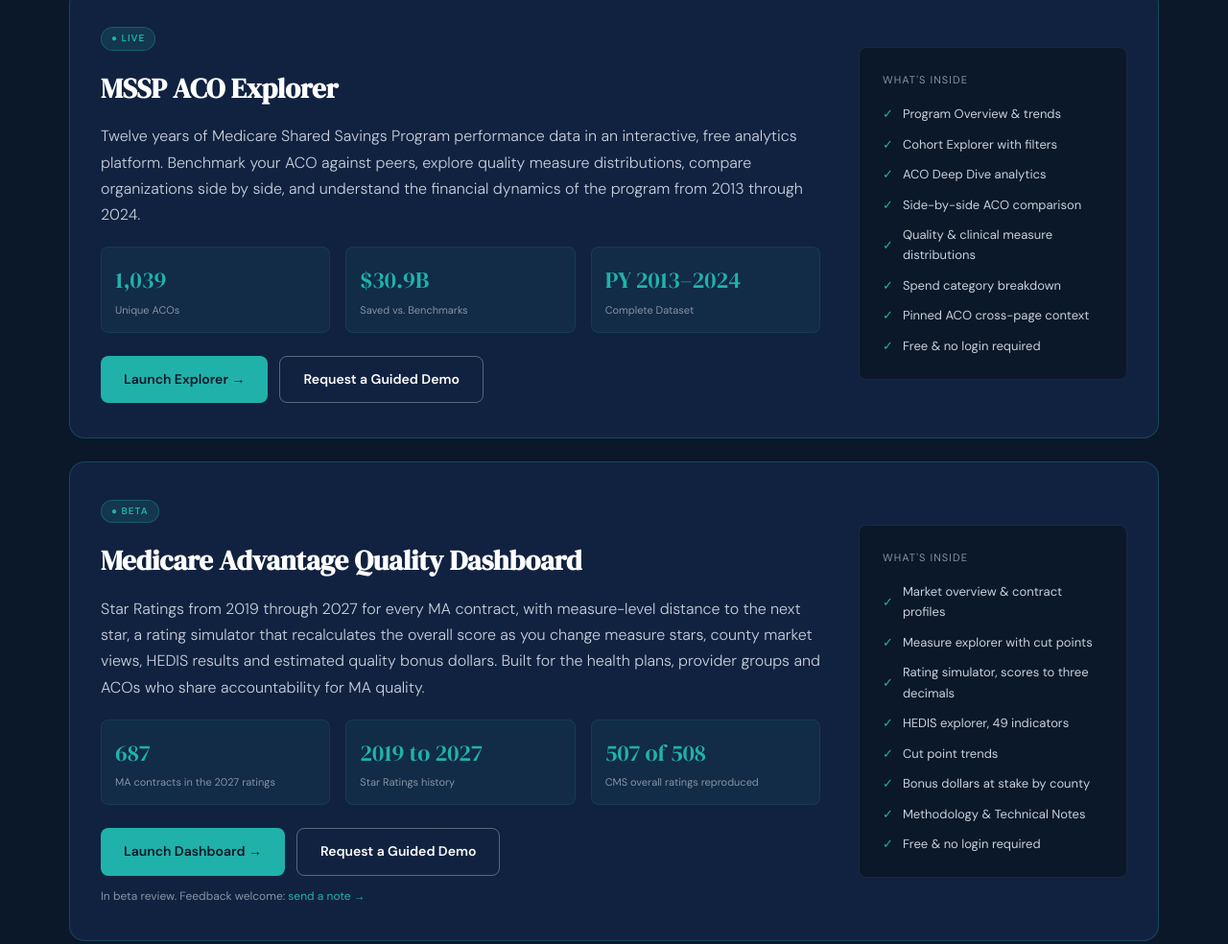
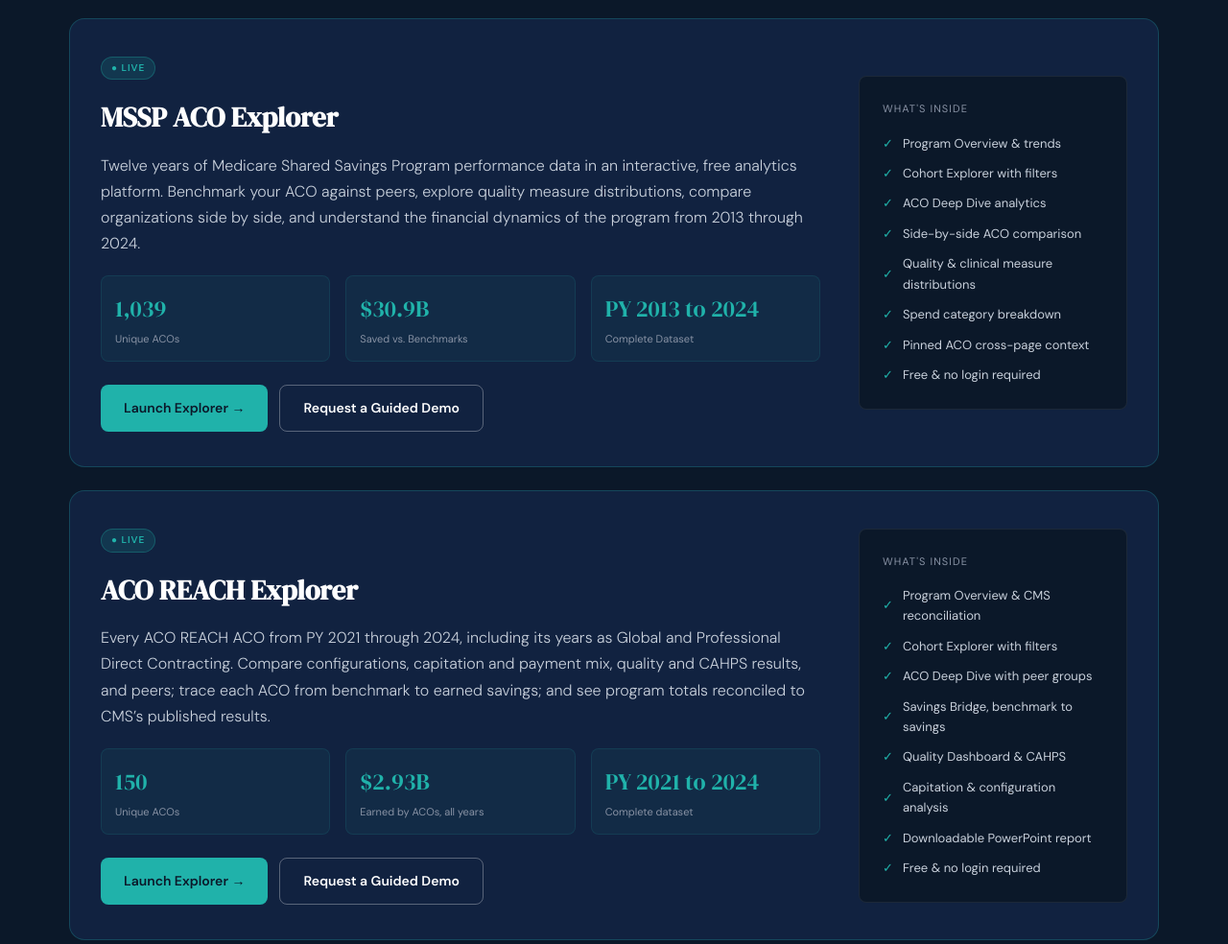
Before and after one commit to trynytyhealthSmithson/trynyty-website, a plain HTML site: page tools.html in a window 1280 px wide. Shown: the part 621-1605 px from the top of the page at 96% size. Drawn offline with Linux system fonts and the light colour scheme; a script that the page names is missing.

Commit message:
Tools page: featured ACO REACH card, remove Risk Adjustment placeholder, new hero; rename ACO REACH Explorer links sitewide
Co-Authored-By: Claude Opus 5.5 <noreply@anthropic.com>
Claude-Session: https://claude.ai/code/session_01XEdGvRPDB5bKFnbjj3FkW9

```diff
--- a/tools.html
+++ b/tools.html
@@ -3,8 +3,8 @@
 <head>
   <meta charset="UTF-8" />
   <meta name="viewport" content="width=device-width, initial-scale=1.0" />
-  <title>Tools — TRYNYTY health:enablement</title>
-  <meta name="description" content="Free, publicly accessible analytics tools for value-based care participants. Start with the MSSP ACO Explorer — 12 years of Medicare Shared Savings Program data." />
+  <title>Tools | TRYNYTY health:enablement</title>
+  <meta name="description" content="Free analytics for everyone in value-based care: MSSP and ACO REACH results, Medicare Advantage Star Ratings and enrollment, hospital finances and physician practices, built on CMS public data." />
   <link rel="preconnect" href="https://fonts.googleapis.com" />
   <link rel="preconnect" href="https://fonts.gstatic.com" crossorigin />
   <link href="https://fonts.googleapis.com/css2?family=DM+Serif+Display:ital@0;1&family=DM+Sans:ital,opsz,wght@0,9..40,300;0,9..40,400;0,9..40,500;0,9..40,600;1,9..40,300&display=swap" rel="stylesheet" />
@@ -47,15 +47,15 @@
   <div class="page-hero">
     <div class="page-hero-inner">
       <div class="section-eyebrow">Analytics Tools</div>
-      <h1>Public tools.<br /><em>Professional insight.</em></h1>
-      <p>We believe transparency makes the whole system better. Our publicly accessible tools give every VBC participant — regardless of budget — access to the kind of analytics that used to require six-figure contracts.</p>
+      <h1>The numbers behind value-based care.<br /><em>Free for everyone in it.</em></h1>
+      <p>Six explorers built on CMS public data cover MSSP and ACO REACH results, Medicare Advantage Star Ratings and enrollment, hospital finances and physician practices. No login and no license fee: the analytics that used to come with a six-figure contract, open to every organization in value-based care.</p>
     </div>
   </div>
 
   <div class="container">
     <div class="tools-grid">
 
-      <!-- MSSP Explorer — Featured -->
+      <!-- MSSP Explorer, Featured -->
       <div class="tool-card tool-card--live" style="grid-column: 1 / -1; display: grid; grid-template-columns: 1fr 280px; gap: 40px; align-items: center;">
         <div>
           <span class="tool-badge badge-live">● Live</span>
@@ -71,7 +71,7 @@
               <div style="font-size: 11px; color: var(--slate); margin-top: 2px;">Saved vs. Benchmarks</div>
             </div>
             <div style="padding: 14px; background: rgba(32,178,170,0.06); border-radius: var(--radius); border: 1px solid rgba(32,178,170,0.12);">
-              <div style="font-family: var(--font-serif); font-size: 1.5rem; color: var(--teal);">PY 2013–2024</div>
+              <div style="font-family: var(--font-serif); font-size: 1.5rem; color: var(--teal);">PY 2013 to 2024</div>
               <div style="font-size: 11px; color: var(--slate); margin-top: 2px;">Complete Dataset</div>
             </div>
           </div>
@@ -111,7 +111,63 @@
         </div>
       </div>
 
-      <!-- Medicare Advantage Quality Dashboard — Featured -->
+      <!-- ACO REACH Explorer, Featured -->
+      <div class="tool-card tool-card--live" style="grid-column: 1 / -1; display: grid; grid-template-columns: 1fr 280px; gap: 40px; align-items: center;">
+        <div>
+          <span class="tool-badge badge-live">● Live</span>
+          <h3 style="font-size: 1.8rem; margin-bottom: 12px;">ACO REACH Explorer</h3>
+          <p style="font-size: 1rem; margin-bottom: 20px;">Every ACO REACH ACO from PY 2021 through 2024, including its years as Global and Professional Direct Contracting. Compare configurations, capitation and payment mix, quality and CAHPS results, and peers; trace each ACO from benchmark to earned savings; and see program totals reconciled to CMS&rsquo;s published results.</p>
+          <div style="display: grid; grid-template-columns: repeat(3,1fr); gap: 16px; margin-bottom: 24px;">
+            <div style="padding: 14px; background: rgba(32,178,170,0.06); border-radius: var(--radius); border: 1px solid rgba(32,178,170,0.12);">
+              <div style="font-family: var(--font-serif); font-size: 1.5rem; color: var(--teal);">150</div>
+              <div style="font-size: 11px; color: var(--slate); margin-top: 2px;">Unique ACOs</div>
+            </div>
+            <div style="padding: 14px; background: rgba(32,178,170,0.06); border-radius: var(--radius); border: 1px solid rgba(32,178,170,0.12);">
+              <div style="font-family: var(--font-serif); font-size: 1.5rem; color: var(--teal);">$2.93B</div>
+              <div style="font-size: 11px; color: var(--slate); margin-top: 2px;">Earned by ACOs, all years</div>
+            </div>
+            <div style="padding: 14px; background: rgba(32,178,170,0.06); border-radius: var(--radius); border: 1px solid rgba(32,178,170,0.12);">
+              <div style="font-family: var(--font-serif); font-size: 1.5rem; color: var(--teal);">PY 2021 to 2024</div>
+              <div style="font-size: 11px; color: var(--slate); margin-top: 2px;">Complete dataset</div>
+            </div>
+          </div>
+          <div style="display: flex; gap: 12px; flex-wrap: wrap;">
+            <a href="https://reachpuf.trynytyhealth.com" target="_blank" class="btn btn-primary explorer-launch" data-explorer="reach">Launch Explorer →</a>
+            <a href="contact.html" class="btn btn-ghost">Request a Guided Demo</a>
+          </div>
+        </div>
+        <div style="background: var(--navy); border-radius: var(--radius); padding: 24px; border: 1px solid rgba(255,255,255,0.07);">
+          <div style="font-size: 11px; color: var(--slate); text-transform: uppercase; letter-spacing: 0.1em; margin-bottom: 16px;">What's inside</div>
+          <div style="display: flex; flex-direction: column; gap: 10px;">
+            <div style="display: flex; align-items: center; gap: 10px; font-size: 13px; color: var(--slate-light);">
+              <span style="color: var(--teal);">✓</span> Program Overview &amp; CMS reconciliation
+            </div>
+            <div style="display: flex; align-items: center; gap: 10px; font-size: 13px; color: var(--slate-light);">
+              <span style="color: var(--teal);">✓</span> Cohort Explorer with filters
+            </div>
+            <div style="display: flex; align-items: center; gap: 10px; font-size: 13px; color: var(--slate-light);">
+              <span style="color: var(--teal);">✓</span> ACO Deep Dive with peer groups
+            </div>
+            <div style="display: flex; align-items: center; gap: 10px; font-size: 13px; color: var(--slate-light);">
+              <span style="color: var(--teal);">✓</span> Savings Bridge, benchmark to savings
+            </div>
+            <div style="display: flex; align-items: center; gap: 10px; font-size: 13px; color: var(--slate-light);">
+              <span style="color: var(--teal);">✓</span> Quality Dashboard &amp; CAHPS
+            </div>
+            <div style="display: flex; align-items: center; gap: 10px; font-size: 13px; color: var(--slate-light);">
+              <span style="color: var(--teal);">✓</span> Capitation &amp; configuration analysis
+            </div>
+            <div style="display: flex; align-items: center; gap: 10px; font-size: 13px; color: var(--slate-light);">
+              <span style="color: var(--teal);">✓</span> Downloadable PowerPoint report
+            </div>
+            <div style="display: flex; align-items: center; gap: 10px; font-size: 13px; color: var(--slate-light);">
+              <span style="color: var(--teal);">✓</span> Free &amp; no login required
+            </div>
+          </div>
+        </div>
+      </div>
+
+      <!-- Medicare Advantage Quality Dashboard, Featured -->
       <div class="tool-card tool-card--live" style="grid-column: 1 / -1; display: grid; grid-template-columns: 1fr 280px; gap: 40px; align-items: center;">
         <div>
           <span class="tool-badge badge-live">● Beta</span>
@@ -336,24 +392,6 @@
         </div>
       </div>
 
-      <!-- Coming Soon cards -->
-
-      <div class="tool-card tool-card--live">
-        <span class="tool-badge badge-live">● Live</span>
-        <h3>ACO REACH → LEAD Explorer</h3>
-        <p>Three years of ACO REACH performance data (PY 2021 to 2023): capitation payment dynamics, rate, volume and mix analysis, quality and CAHPS measures, and a LEAD Model transition guide. 150 ACOs and $1.48B in earned savings.</p>
-        <div style="display: flex; gap: 12px; flex-wrap: wrap; margin-top: 12px;">
-          <a href="https://reachpuf.trynytyhealth.com" target="_blank" class="btn btn-primary explorer-launch" data-explorer="reach">Launch Explorer →</a>
-        </div>
-      </div>
-
-      <div class="tool-card">
-        <span class="tool-badge badge-soon">Coming Soon</span>
-        <h3>Risk Adjustment Analytics</h3>
-        <p>HCC model comparisons, diagnosis coding analysis, and risk score trajectory tools. Designed to help provider organizations understand and optimize their risk adjustment performance under both traditional and new CMS model frameworks.</p>
-        <div style="font-size: 12px; color: var(--slate); margin-top: 8px;">Interested in early access? <a href="contact.html" style="color: var(--teal);">Let us know →</a></div>
-      </div>
-
     </div>
 
     <!-- Custom tools callout -->
@@ -390,7 +428,7 @@
           <div class="footer-col">
             <div class="footer-col-title">Tools</div>
             <a href="https://mssppuf.trynytyhealth.com" target="_blank" class="explorer-launch" data-explorer="mssp">MSSP ACO Explorer</a>
-            <a href="https://reachpuf.trynytyhealth.com" target="_blank" class="explorer-launch" data-explorer="reach">ACO REACH → LEAD Explorer</a>
+            <a href="https://reachpuf.trynytyhealth.com" target="_blank" class="explorer-launch" data-explorer="reach">ACO REACH Explorer</a>
             <a href="/ma-quality" class="explorer-launch" data-explorer="ma-quality">MA Quality Dashboard</a>
             <a href="https://hospitals.trynytyhealth.com" target="_blank" class="explorer-launch" data-explorer="hospitals">Hospital Financial Explorer</a>
             <a href="https://physicians.trynytyhealth.com" target="_blank" class="explorer-launch" data-explorer="physicians">Physician &amp; Practice Explorer</a>
```
Also changed, not shown: about.html (+1 -1 lines), blog.html (+1 -1 lines), contact.html (+1 -1 lines), index.html (+1 -1 lines), post-evidence-base-healthcare-needs.html (+1 -1 lines), post-intelligence-first.html (+1 -1 lines), post-moving-care-upstream.html (+1 -1 lines), post-reach-analysis.html (+2 -2 lines), post-virtuous-cycle.html (+2 -2 lines), privacy.html (+2 -2 lines).
